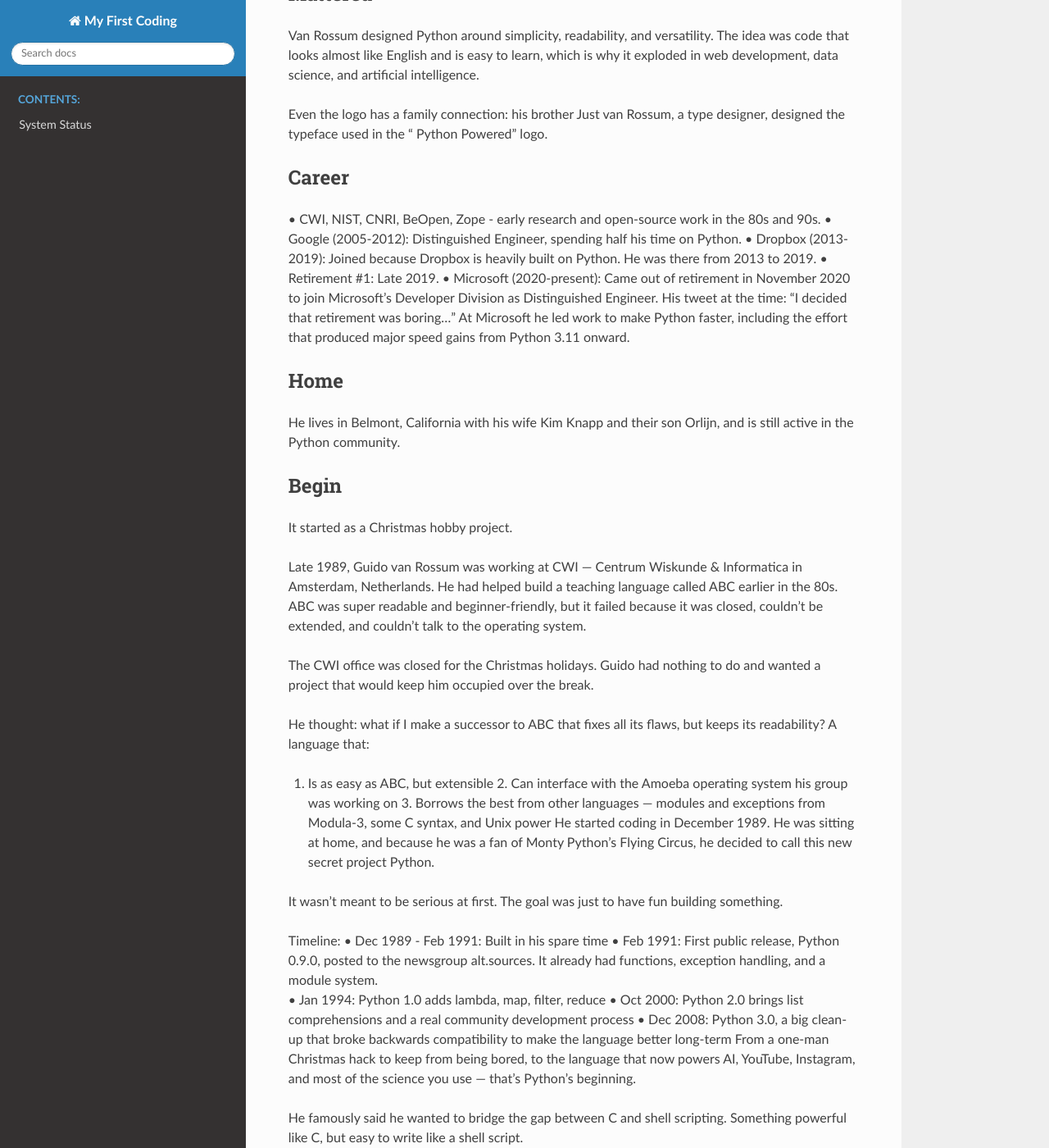
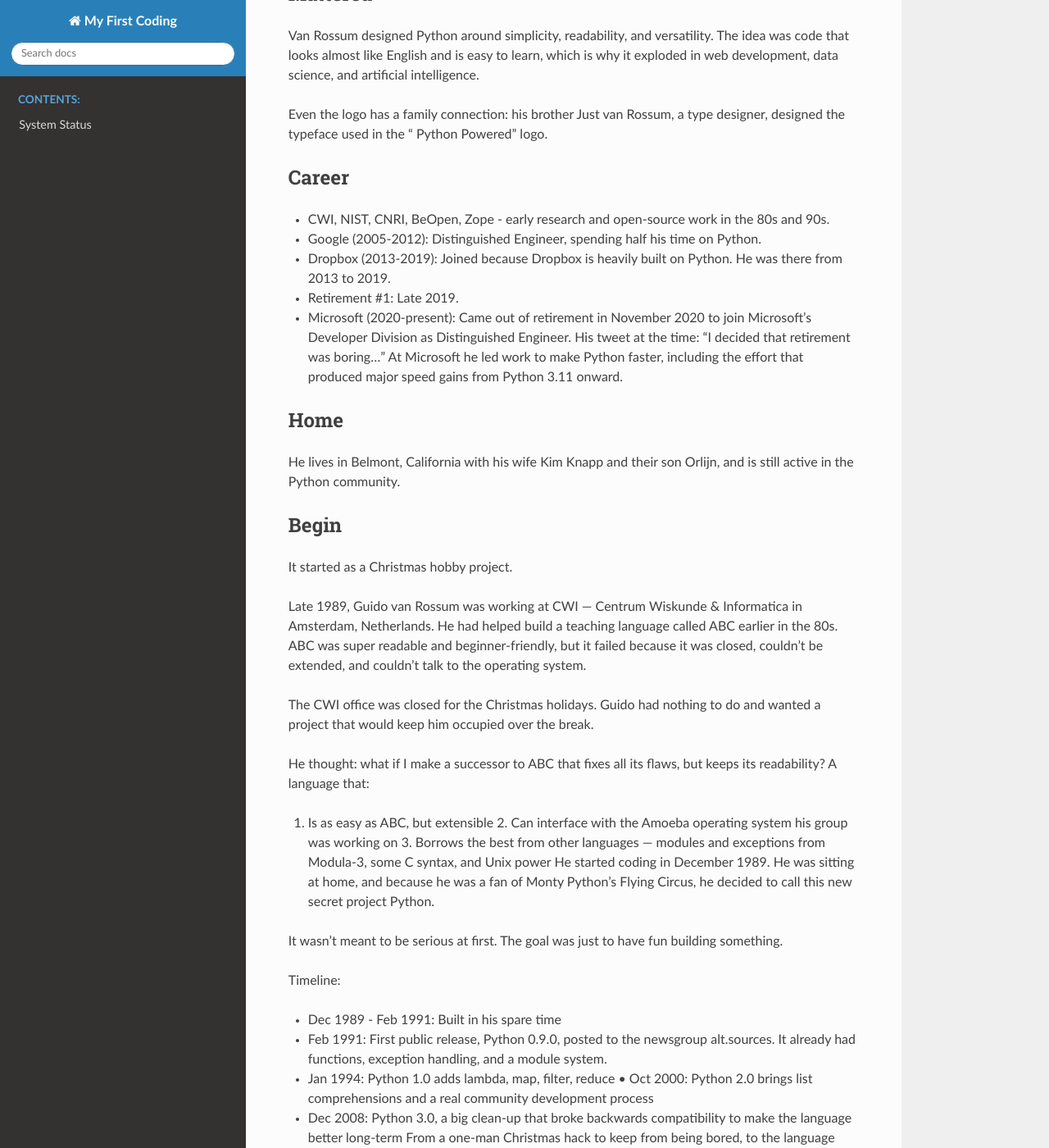
Before and after one commit to Blue-Cannon/my-first-coding, a Sphinx documentation site: the page built from docs/what-is-py.md, in a window 1280 px wide and 1400 px high, scrolled down 702 px. Shown: the whole window at 82% size. Built offline with Sphinx 7.4.7 and the Read the Docs theme 3.1.0, drawn with Linux system fonts in a browser that asks for light colours; pages that are not in the unit, such as notebooks, are missing from menus; some of the changed text lies outside the part shown.

Commit message:
Fix formatting and duplicate entries in what-is-py.md

```diff
--- a/docs/what-is-py.md
+++ b/docs/what-is-py.md
@@ -20,11 +20,11 @@
 Even the logo has a family connection: his brother Just van Rossum, a type designer, designed the typeface used in the " Python Powered" logo.
 
 ## Career
-• CWI, NIST, CNRI, BeOpen, Zope - early research and open-source work in the 80s and 90s.
-• Google (2005-2012): Distinguished Engineer, spending half his time on Python.
-• Dropbox (2013-2019): Joined because Dropbox is heavily built on Python. He was there from 2013 to 2019.
-• Retirement #1: Late 2019.
-• Microsoft (2020-present): Came out of retirement in November 2020 to join Microsoft's Developer Division as Distinguished Engineer. His tweet at the time: "I decided that retirement was boring..." At Microsoft he led work to make Python faster, including the effort that produced major speed gains from Python 3.11 onward.
+- CWI, NIST, CNRI, BeOpen, Zope - early research and open-source work in the 80s and 90s.
+- Google (2005-2012): Distinguished Engineer, spending half his time on Python.
+- Dropbox (2013-2019): Joined because Dropbox is heavily built on Python. He was there from 2013 to 2019.
+- Retirement #1: Late 2019.
+- Microsoft (2020-present): Came out of retirement in November 2020 to join Microsoft's Developer Division as Distinguished Engineer. His tweet at the time: "I decided that retirement was boring..." At Microsoft he led work to make Python faster, including the effort that produced major speed gains from Python 3.11 onward.
 
 ## Home
 He lives in Belmont, California with his wife Kim Knapp and their son Orlijn, and is still active in the Python community.
@@ -43,10 +43,10 @@
 It wasn't meant to be serious at first. The goal was just to have fun building something.
 
 Timeline:
-• Dec 1989 - Feb 1991: Built in his spare time
-• Feb 1991: First public release, Python 0.9.0, posted to the newsgroup alt.sources. It already had functions, exception handling, and a module system.
-• Jan 1994: Python 1.0 adds lambda, map, filter, reduce • Oct 2000: Python 2.0 brings list comprehensions and a real community development process
-• Dec 2008: Python 3.0, a big clean-up that broke backwards compatibility to make the language better long-term
+- Dec 1989 - Feb 1991: Built in his spare time
+- Feb 1991: First public release, Python 0.9.0, posted to the newsgroup alt.sources. It already had functions, exception handling, and a module system.
+- Jan 1994: Python 1.0 adds lambda, map, filter, reduce • Oct 2000: Python 2.0 brings list comprehensions and a real community development process
+- Dec 2008: Python 3.0, a big clean-up that broke backwards compatibility to make the language better long-term
 From a one-man Christmas hack to keep from being bored, to the language that now powers AI, YouTube, Instagram, and most of the science you use — that's Python's beginning.
 
 He famously said he wanted to bridge the gap between C and shell scripting. Something powerful like C, but easy to write like a shell script.
```
